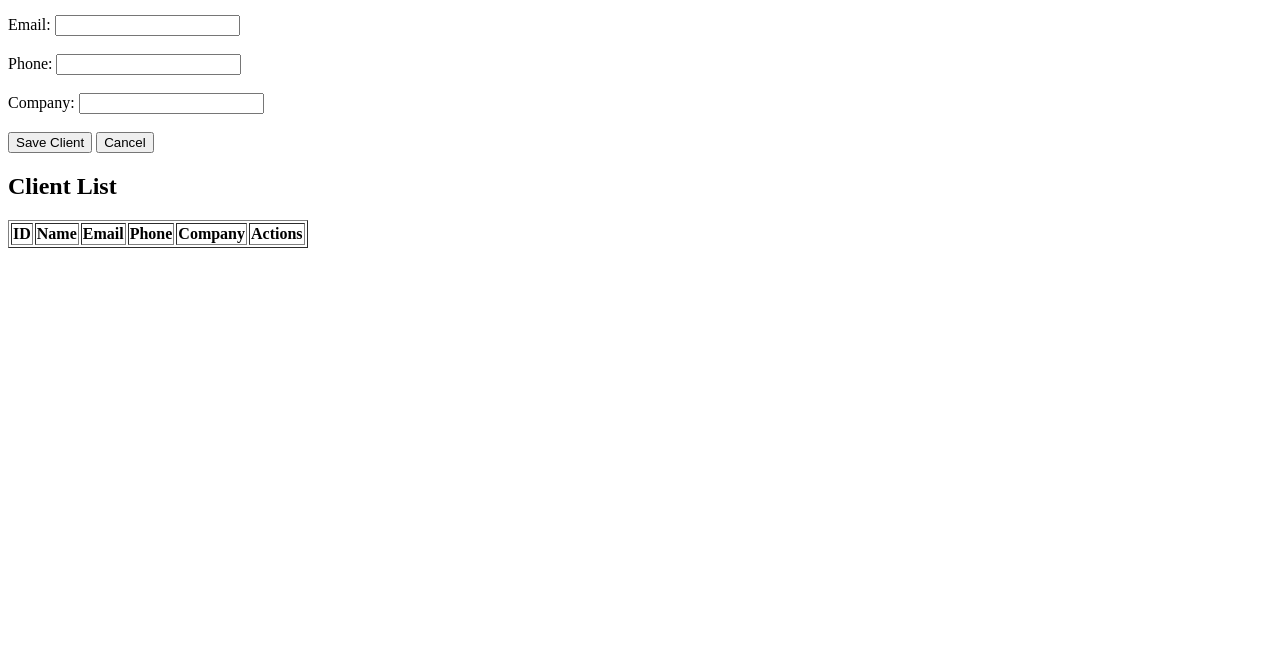
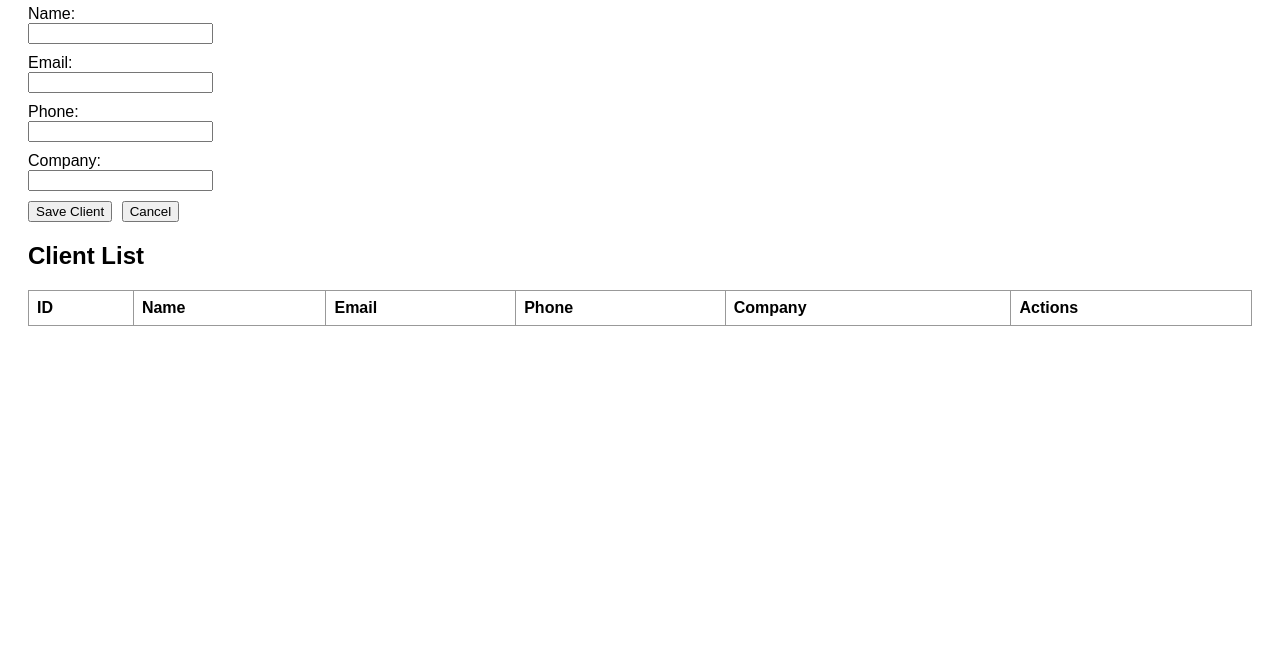
Before and after one commit to samclintonb/Project-IS, a website: page frontend/index.html in a window 1280 px wide. Shown: the part 151-800 px from the top of the page. Drawn offline with Linux system fonts and the light colour scheme.

Commit message:
updated index.html

```diff
--- a/frontend/index.html
+++ b/frontend/index.html
@@ -3,36 +3,58 @@
 <head>
   <meta charset="UTF-8">
   <title>Client Management System</title>
+  <style>
+    body {
+      font-family: Arial, sans-serif;
+      padding: 20px;
+    }
+    form input {
+      margin-bottom: 10px;
+    }
+    table {
+      width: 100%;
+      border-collapse: collapse;
+      margin-top: 20px;
+    }
+    th, td {
+      border: 1px solid #999;
+      padding: 8px;
+      text-align: left;
+    }
+    button {
+      margin-right: 5px;
+    }
+  </style>
 </head>
 <body>
+
   <h1>Client Management System</h1>
 
   <!-- Client Form -->
   <section>
     <h2>Add / Update Client</h2>
     <form id="clientForm">
-    <label for="name">Name:</label>
-    <input type="text" id="name" required><br><br>
+      <label for="name">Name:</label><br>
+      <input type="text" id="name" required><br>
 
-    <label for="email">Email:</label>
-    <input type="email" id="email" required><br><br>
+      <label for="email">Email:</label><br>
+      <input type="email" id="email" required><br>
 
-    <label for="phone">Phone:</label>
-    <input type="text" id="phone" required><br><br>
+      <label for="phone">Phone:</label><br>
+      <input type="text" id="phone" required><br>
 
-    <label for="company">Company:</label>
-    <input type="text" id="company" required><br><br>
+      <label for="company">Company:</label><br>
+      <input type="text" id="company" required><br>
 
       <button type="submit">Save Client</button>
       <button type="button" id="cancelBtn">Cancel</button>
     </form>
   </section>
 
-
   <!-- Client Table -->
   <section>
     <h2>Client List</h2>
-    <table border="1" id="clientTable">
+    <table id="clientTable">
       <thead>
         <tr>
           <th>ID</th>
@@ -44,12 +66,13 @@
         </tr>
       </thead>
       <tbody>
-        <!-- Dynamic content from JavaScript -->
+        <!-- Rows will be added by script.js -->
       </tbody>
     </table>
   </section>
 
-  <!-- Link to JS -->
+  <!-- JS File -->
   <script src="script.js"></script>
+
 </body>
 </html>
```
Lines whose indentation alone changed are shown as unchanged.
